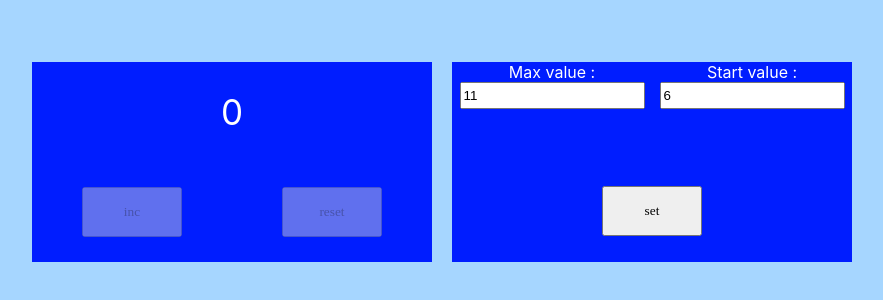
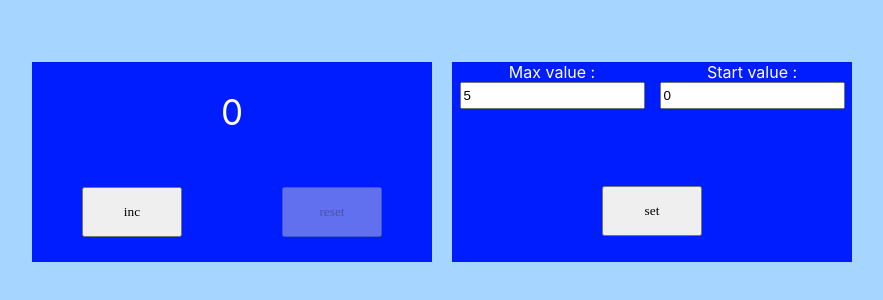
Before and after one commit to romchesko-pazzi/counter, a React (Create React App) app: page / in a window 1280 px wide. Shown: the part 238-538 px from the top of the page, without its empty margins (198-1081 px from the left). Built offline with nearby package versions, Linux system fonts and the light colour scheme.

Commit message:
feat: add localStorage

```diff
--- a/src/App.tsx
+++ b/src/App.tsx
@@ -8,22 +8,22 @@ function App() {
 
     const [counterValue, setCounterValue] = useState<number | "Incorrect value!">(0);
     const [startValue, setStartValue] = useState<number>(0);
-    const [maxValue, setMaxValue] = useState<number>(1);
+    const [maxValue, setMaxValue] = useState<number>(5);
     const [disableForInc, setDisableForInc] = useState<boolean>(true);
     const [disableForReset, setDisableForReset] = useState<boolean>(true);
-    const [disableForSet, setDisableForSet] = useState<boolean>(false);
 
-    // useEffect(() => {
-    //     let x = localStorage.getItem("count");
-    //     if (x) {
-    //         setValue(Number(x));
-    //     }
-    // }, [])
-    //
-    // useEffect(() => {
-    //     localStorage.setItem("count", value.toString());
-    // }, [value]);
+    useEffect(() => {
+        let gettedValue = localStorage.getItem("startValueApp");
+        if (gettedValue) {
+            setCounterValue(Number(gettedValue));
 
+        }
+    }, []);
+
+    useEffect(() => {
+        localStorage.setItem("startValueApp", startValue.toString());
+        setDisableForInc(false);
+    }, [startValue]);
 
     const setValues = (start: number, max: number) => {
         if (start < max && start >= 0 && max > 0) {
@@ -34,7 +34,6 @@ function App() {
         } else {
             setCounterValue("Incorrect value!");
             setDisableForInc(true);
-            setDisableForSet(true)
         }
     }
 
@@ -48,19 +47,12 @@ function App() {
             setDisableForReset(false)
         }
     }
+
     const reset = () => {
         setCounterValue(startValue);
         setDisableForReset(true);
         setDisableForInc(false);
     }
-
-    // const callBackSetError = (settedValue: number) => {
-    //     if (settedValue < 0) {
-    //         setValue("Incorrect value!");
-    //     } else {
-    //         setValue(0);
-    //     }
-    // }
 
     return (
         <div className={s.main}>
@@ -79,8 +71,6 @@ function App() {
             <div className={s.settings}>
                 <SettingsDisplay
                     callBack={(start, max) => setValues(start, max)}
-                    disableForSet={disableForSet}
-                    // callBackSetError={callBackSetError}
                 />
             </div>
         </div>
--- a/src/components/SettingsDisplay/SettingsDisplay.tsx
+++ b/src/components/SettingsDisplay/SettingsDisplay.tsx
@@ -1,43 +1,55 @@
-import React, {ChangeEvent, useState} from 'react';
+import React, {ChangeEvent, useEffect, useState} from 'react';
 import s from "./SettingsDisplay.module.css"
 import {Button} from "../Button/Button";
 
 export type SettingsDisplayPropsType = {
     callBack: (start: number, max: number) => void
-    disableForSet: boolean
-    // callBackSetError: (settedValue: number) => void
 }
 
 export const SettingsDisplay = (props: SettingsDisplayPropsType) => {
-    const {callBack, disableForSet} = props;
 
-    const [startValue, setStartValue] = useState(6);
-    const [maxValue, setMaxValue] = useState(11);
+    const {callBack} = props;
+
+    const [startValue, setStartValue] = useState(0);
+    const [maxValue, setMaxValue] = useState(5);
+
+    useEffect(() => {
+        let startValue = localStorage.getItem("startValue");
+        let maxValue = localStorage.getItem("maxValue");
+        if (maxValue && startValue) {
+            setStartValue(Number(startValue));
+            setMaxValue(Number(maxValue));
+        }
+    }, []);
+
+    useEffect(() => {
+        localStorage.setItem("startValue", startValue.toString());
+    }, [startValue]);
+
+    useEffect(() => {
+        localStorage.setItem("maxValue", maxValue.toString());
+    }, [maxValue]);
+
 
     const onChangeHandlerStart = (event: ChangeEvent<HTMLInputElement>) => {
-        // callBackSetError(Number(event.currentTarget.value));
         setStartValue(Number(event.currentTarget.value));
     }
+
     const onChangeHandlerMax = (event: ChangeEvent<HTMLInputElement>) => {
-        // callBackSetError(Number(event.currentTarget.value));
         setMaxValue(Number(event.currentTarget.value));
     }
 
     const setBothValues = (start: number, max: number) => {
         callBack(start, max);
     }
+
     return (
         <div className={s.main}>
             <div className={s.firstInput}>
-                Max value : <input
-                value={maxValue}
-                type={"number"}
-                onChange={onChangeHandlerMax}/>
+                Max value : <input value={maxValue} type={"number"} onChange={onChangeHandlerMax}/>
             </div>
             <span className={s.secondInput}>
-                Start value : <input value={startValue}
-                                     type={"number"}
-                                     onChange={onChangeHandlerStart}/>
+                Start value : <input value={startValue} type={"number"} onChange={onChangeHandlerStart}/>
             </span>
             <div className={s.button}>
                 <Button callBack={() => setBothValues(startValue, maxValue)} name={"set"}
```
